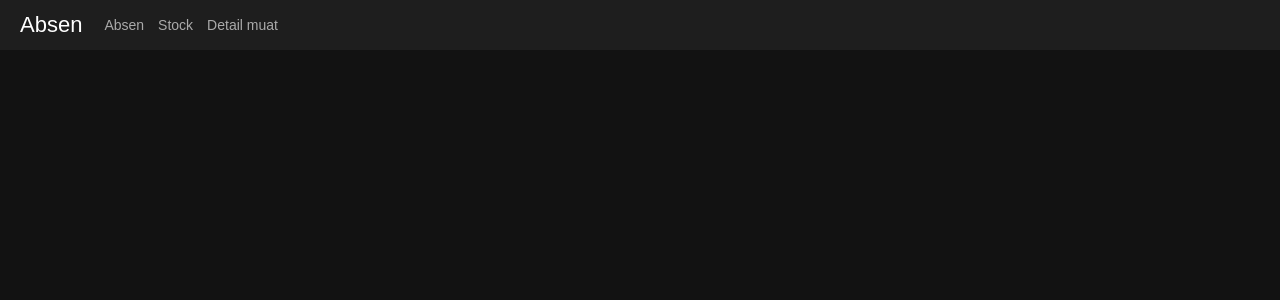
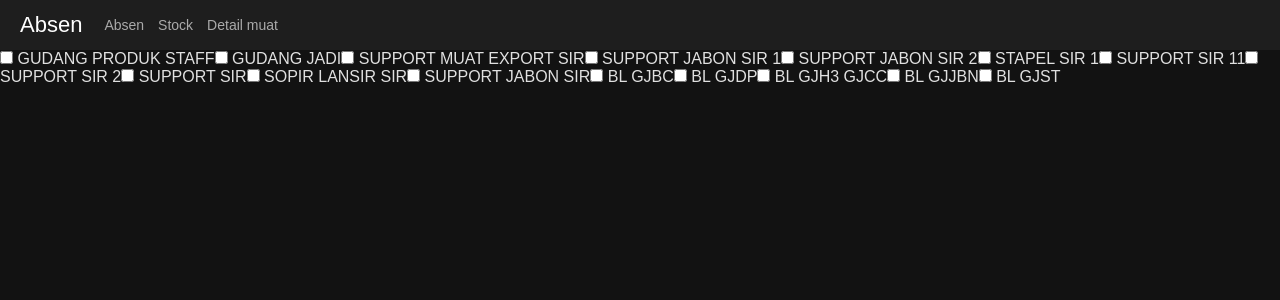
Before and after one commit to rijalBinHusen/admin-tools, a Vue app: page / in a window 1280 px wide. Both pictures are taken after a click on the link "Absen". Shown: the top 300 px of the page. Built offline with nearby package versions, Linux system fonts and the light colour scheme.

Commit message:
navbar and switching to menu

```diff
--- a/src/App.vue
+++ b/src/App.vue
@@ -1,16 +1,39 @@
 <script setup lang="ts">
 // import HelloWorld from './components/HelloWorld.vue'
 // import Sidepanel from "./sidepanel.vue"
+import { markRaw, ref } from 'vue';
 import Navbar from './components/Navbar.vue';
+import Absen from "./pages/Absen.vue";
+import Stock from './pages/Stock.vue';
 
-const menu = ['Absen', 'Stock', 'Detail muat']
+const pages = {
+  absen: markRaw(Absen),
+  stock: markRaw(Stock)
+}
+type PageOption = keyof typeof pages;
+const currentPage = ref<PageOption>('stock')
+
+const menu = ['Absen', 'Stock', 'Detail muat'] as const;
+type MenuOption = typeof menu[number];
+
+function handleChangePages (page: MenuOption) {
+  switch (page) {
+    case 'Absen':
+      currentPage.value = 'absen';
+      break;
+    case 'Stock':
+      currentPage.value = 'stock';
+      break;
+    default:
+      break;
+  }
+}
 
 </script>
 
 <template>
   <div>
-    <Navbar :menu="menu" />
+    <Navbar :menu="menu" @select-menu="handleChangePages" />
+    <component :is="pages[currentPage]"></component>
   </div>
-  <!-- <HelloWorld msg="Vite + Vue" /> -->
-  <!-- <Sidepanel /> -->
 </template>
--- a/src/components/Navbar.vue
+++ b/src/components/Navbar.vue
@@ -1,10 +1,11 @@
 <script lang="ts" setup>
 import { ref } from 'vue';
 
-
-  defineProps<{ menu: string[] }>();
-  const emit = defineEmits(['selectMenu'])
-  const currentPage = ref("");
+const props = defineProps<{
+  menu: readonly string[]
+}>();
+const emit = defineEmits(['selectMenu'])
+const currentPage = ref("");
 
   function handleSelectMenu(menu: string) {
     emit('selectMenu', menu);
@@ -17,9 +18,8 @@ import { ref } from 'vue';
     <nav class="nav" tabindex="-1" onclick="this.focus()">
     <div class="container">
         <a href="#" class="pagename current">{{ currentPage == '' ? 'Home' : currentPage }}</a>
-
         <a
-          v-for="option in menu"
+          v-for="option in props.menu"
           href="#"
           @click="handleSelectMenu(option)"
         >
--- /dev/null
+++ b/src/pages/Absen.vue
@@ -0,0 +1,29 @@
+<script lang="ts" setup>
+    const departements = [
+        { id: 240, name: " GUDANG PRODUK STAFF" },
+        { id: 392, name: " GUDANG JADI" },
+        { id: 4513, name: "SUPPORT MUAT EXPORT SIR" },
+        { id: 4511, name: "SUPPORT JABON SIR 1" },
+        { id: 4512, name: "SUPPORT JABON SIR 2" },
+        { id: 4509, name: "STAPEL SIR 1" },
+        { id: 4515, name: "SUPPORT SIR 11" },
+        { id: 4516, name: "SUPPORT SIR 2" },
+        { id: 4514, name: "SUPPORT SIR" },
+        { id: 4508, name: "SOPIR LANSIR SIR" },
+        { id: 4510, name: "SUPPORT JABON SIR" },
+        { id: 4527, name: "BL GJBC" },
+        { id: 4528, name: "BL GJDP" },
+        { id: 4529, name: "BL GJH3 GJCC" },
+        { id: 4530, name: "BL GJJBN" },
+        { id: 871, name: "BL GJST" }
+    ]
+</script>
+
+<template>
+    <!-- [392, 4513, 4511, 4512, 4509, 4515, 4516, 4514, 4508, 4510] -->
+    <div class="checkbox-group">
+      <label v-for="departemen of departements">
+        <input type="checkbox" name="option" :value="departemen.id"> {{ departemen.name }}
+      </label>
+    </div>
+</template>
--- /dev/null
+++ b/src/pages/Stock.vue
@@ -0,0 +1,8 @@
+<script lang="ts" setup>
+
+</script>
+
+<template>
+    <!-- [392, 4513, 4511, 4512, 4509, 4515, 4516, 4514, 4508, 4510] -->
+    <h2>Stock</h2>
+</template>
```
